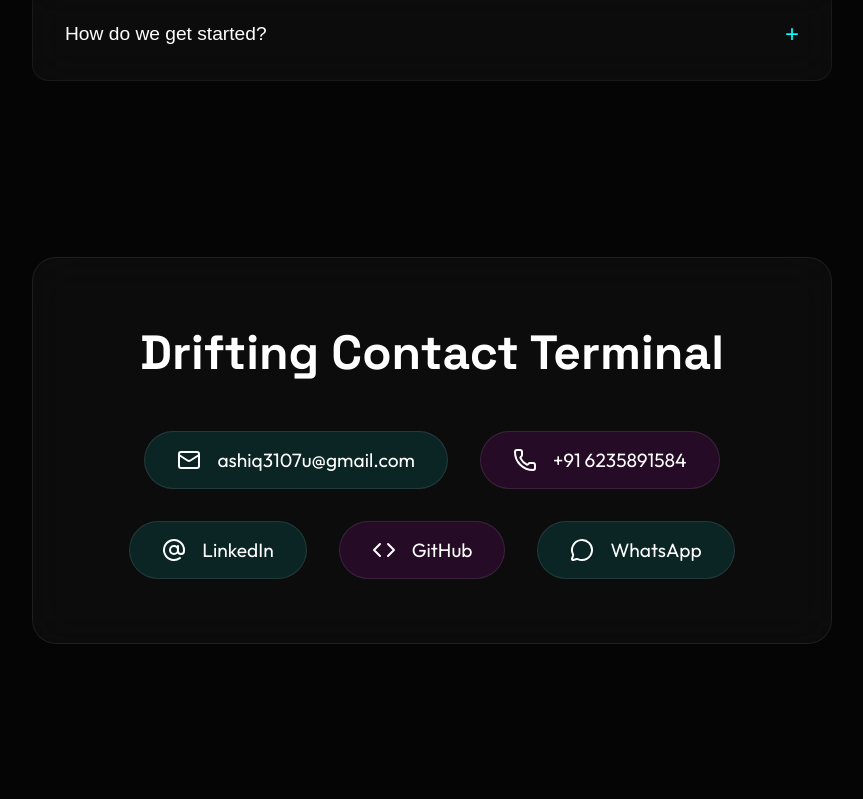
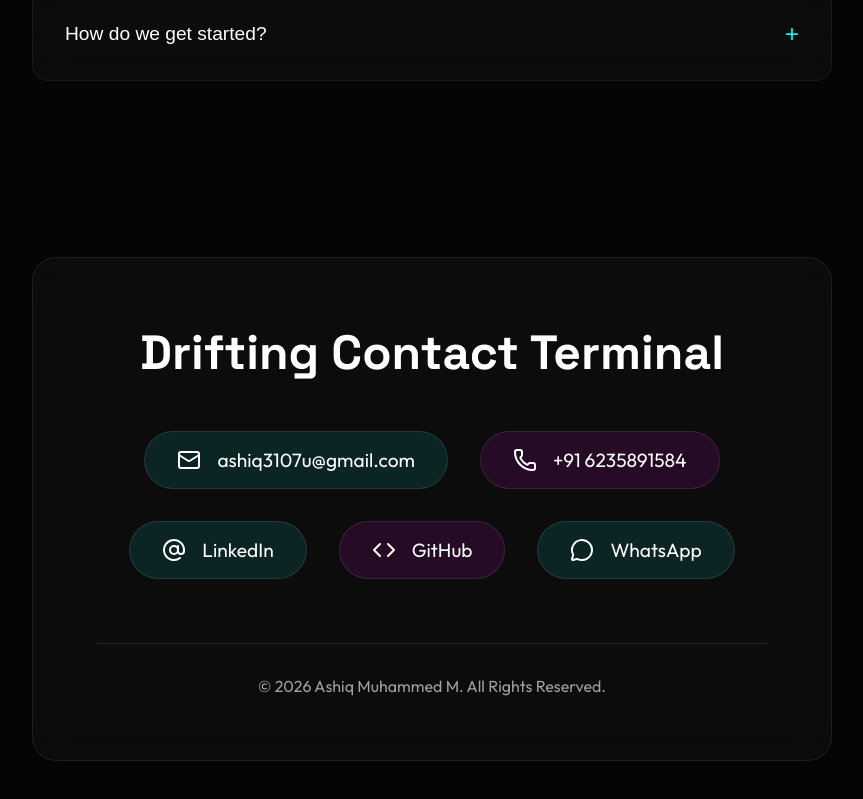
Before and after one commit to TraineeCodee/Ashiq-Muhammed-M-Portfolio, a React (Vite) app: page / in a window 1280 px wide. Shown: the part 10229-11028 px from the top of the page, without its empty margins (208-1071 px from the left). Before the commit the page ends 10937 px from the top, so only its background shows below. Built offline with nearby package versions, Linux system fonts and the light colour scheme.

Commit message:
Update navigation order and add copyright footer

```diff
--- a/src/App.jsx
+++ b/src/App.jsx
@@ -101,6 +101,10 @@ function App() {
                 <MessageCircle /> WhatsApp
               </a>
             </div>
+
+            <div style={{ marginTop: '4rem', paddingTop: '2rem', borderTop: '1px solid rgba(255, 255, 255, 0.1)', color: '#a0a0a0', fontSize: '1rem' }}>
+              &copy; {new Date().getFullYear()} Ashiq Muhammed M. All Rights Reserved.
+            </div>
           </div>
         </section>
       </motion.main>
```
